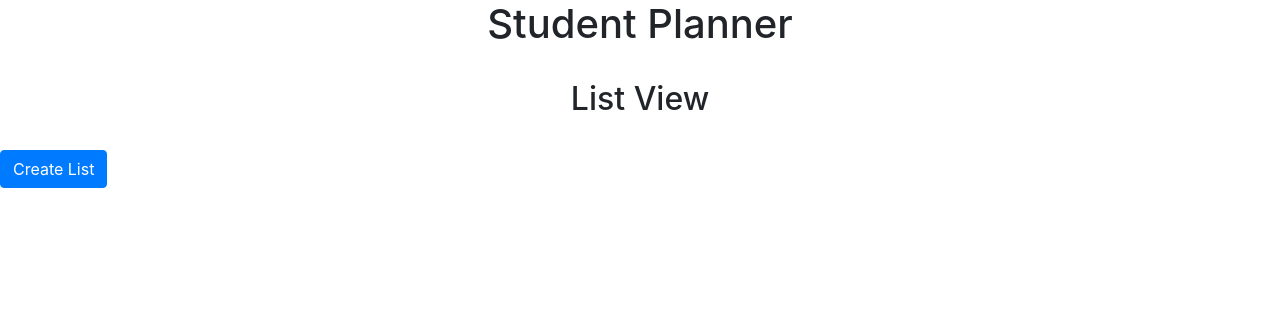
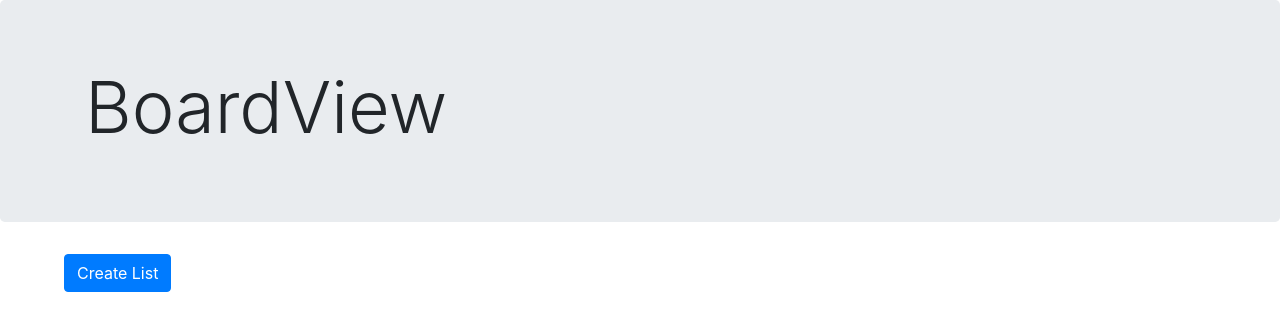
Before and after one commit to MayyarAA/studentplanner, a PHP site: page /listView.php?r=1 in a window 1280 px wide. Shown: the top 331 px of the page. Run offline with PHP 8.4, Linux system fonts and the light colour scheme; data that the repository does not hold is empty; some libraries are stand-ins or nearby versions.

Commit message:
simple UI/UX changes + adding trashcan icon on hover of lists

```diff
--- /dev/null
+++ b/CSS/BoardView-Body.css
@@ -0,0 +1,36 @@
+.row {
+    /* background-color: black; */
+    margin: 0% 5% 5% 5%;
+}
+
+.card {
+    margin: 20px 20px 20px 20px;
+}
+
+.card-header .btn {
+    visibility: hidden;
+}
+
+.card-header:hover {
+    background-color: #669999;
+}
+
+.card-header:hover .btn {
+    visibility: visible;
+    background-color: #669999;
+    border: none;
+}
+
+.card-Title button {
+    float: right;
+    padding: 0%;
+}
+
+.list-group-item .btn {
+    visibility: hidden;
+    /* padding: 0%; */
+}
+
+.list-group-item:hover {
+    background-color: #e0ebeb;
+}
--- a/listView.php
+++ b/listView.php
@@ -4,35 +4,38 @@ if ($_GET['r'] == t){
 header("Location: listView.php");
 die();
 }
+
 ?>
 <!DOCTYPE html>
 <html lang="">
 
-
 <head>
     <link rel="stylesheet" href="https://cdn.jsdelivr.net/npm/bootstrap@4.5.3/dist/css/bootstrap.min.css" integrity="sha384-TX8t27EcRE3e/ihU7zmQxVncDAy5uIKz4rEkgIXeMed4M0jlfIDPvg6uqKI2xXr2" crossorigin="anonymous">
+    <link href="CSS/jumbotron" rel="stylesheet">
+    <link href="CSS/BoardView-Body.css" rel="stylesheet">
     <title>Student Planner</title>
+
 </head>
 
     <body>
-        <h1 class="text-center">Student Planner</h1>
-	<br>
-        <h2 class="text-center">List View</h2>
-	<br>
+    <div class="jumbotron">
+        <div class="container">
+            <h1 class="display-3">BoardView</h1>
+        </div>
+    </div>
+    <button type="button" class="btn btn-primary" style='margin-left: 5%;' data-toggle="modal" data-target="#createList">Create List</button>
 
-    <button type="button" class="btn btn-primary" data-toggle="modal" data-target="#createList">
-  Create List
-</button>
 <?php
 require("conn.php");
+
 //If we have a delete function posted lets process it.
 if (!empty($_POST['deleteID'])){
 $stmt = $db->prepare('DELETE FROM task WHERE `taskID`=?');
             $stmt->execute(array($_POST['deleteID']));
             $task = $stmt->fetch();
 }
+//If the user submitted a new list request we run this code
 if (!empty($_POST['name'])){
-	//If the user submitted a new list request we run this code
 	$query = "
             INSERT INTO taskList (
                 listTitle,
@@ -49,6 +52,19 @@ if (!empty($_POST['name'])){
         $stmt = $db->prepare($query);
        	$result = $stmt->execute($query_params);
 }
+// If the user wants to delete a list, they need to confirm first then we can run this code to delete the list
+// if(!empty($_POST['Yes'])){
+//   $query= "
+//           DELETE FROM taskList
+//           where listTitle= :listTitle and boardID = :boardID
+//       ";
+//   $query_params = array(
+//     ':listTitle' => $_POST[''],
+//     ':boardID' => 1
+//   );
+//   $stmt = $db->prepare($query);
+//   $result = $stmt->execute($query_params);
+// }
 
 // get complete details for a list
 $stmt = $db->prepare('SELECT * FROM taskList ORDER BY `listID` ASC');
@@ -56,14 +72,21 @@ $stmt = $db->prepare('SELECT * FROM taskList ORDER BY `listID` ASC');
             $lists = $stmt->fetchAll();
 echo "<div class='row'>";
 foreach ($lists as $list){
-	//This code is run FOR EACH list that exists.
+  //This code is run FOR EACH list that exists.
 	echo "
 	<div class='col-xs-3'>
 	<div class='card'>
-	<div class='card-header'>".$list['listTitle']."</div>
+	<div class='card-header'>
+    <div class ='card-Title'>
+      ".$list['listTitle']."
+        <button type='button' class='btn btn-light'>
+          <img src='imgs/svg/trash.svg' style='width:20 height:20'></img>
+        </button>
+    </div>
+  </div>
+
 	<ul class='list-group list-group-flush'>
 	";
-
 
 	$stmt = $db->prepare('SELECT * FROM task WHERE `tl.listID` = ?');
             $stmt->execute(array($list['listID']));
@@ -91,7 +114,6 @@ echo "</div>";
       </div>
       <div class="modal-body">
         <form action="" class="form-newList" method="POST">
-
             <label for="inputName" class="sr-only">List Name</label>
             <input type="text" name="name" value="" class="form-control" placeholder="List Name" required/>
             <button class="btn btn-lg btn-primary btn-block" type="submit" value="Register">Create</button>
@@ -100,6 +122,29 @@ echo "</div>";
     </div>
   </div>
 </div>
+<!-- popup to make sure if user wants to delete the task list -->
+<!-- <div class="modal fade" id="DeleteList" tabindex="-1" aria-labelledby="DeleteList" aria-hidden="true">
+  <div class="modal-dialog">
+    <div class="modal-content">
+      <div class="modal-header">
+        <h5 class="modal-title" id="DeleteListTitle">Delete <?php echo $_GET['Title'];
+
+        ?></h5>
+        <button type="button" class="close" data-dismiss="modal" aria-label="Close">
+          <span aria-hidden="true">&times;</span>
+        </button>
+      </div>
+      <div class="modal-body">
+        <form action="" class="form-newList" method="POST">
+          <p>Are you sure you want to delete this list?</p>
+          <button class="btn btn-lg btn-primary btn-block" type="submit" name="Yes" value="Yes">Yes</button>
+          <button class="btn btn-lg btn-primary btn-block" type="submit" name="No" value="No">No</button>
+        </form>
+      </div>
+    </div>
+  </div>
+</div> -->
+<!-- popup to view task details -->
 <div class="modal fade" id="viewTask" tabindex="-1" aria-labelledby="viewTask" aria-hidden="true">
   <div class="modal-dialog">
     <div class="modal-content">
@@ -118,9 +163,18 @@ echo "</div>";
 <script>
 function dynamicModal(str)
 {
-$("#viewTaskFrame").attr("src", "https://mansci-db.uwaterloo.ca/~wmmeyer/wmmeyer/viewTask.php?id="+str);
+$("#viewTaskFrame").attr("src", "https://mansci-db.uwaterloo.ca/~wmmeyer/r2/studentplanner/viewTask.php?id="+str);
 }
 </script>
+
+<!-- <script>
+function DeleteModel(str)
+{
+$("#DeleteListTitle").attr("src", "https://mansci-db.uwaterloo.ca/~wmmeyer/r2/studentplanner/viewTask.php?Title="+str);
+}
+</script> -->
+
+
 <script src="https://code.jquery.com/jquery-3.4.1.slim.min.js" integrity="sha384-J6qa4849blE2+poT4WnyKhv5vZF5SrPo0iEjwBvKU7imGFAV0wwj1yYfoRSJoZ+n" crossorigin="anonymous"></script>
 <script src="https://cdn.jsdelivr.net/npm/popper.js@1.16.0/dist/umd/popper.min.js" integrity="sha384-Q6E9RHvbIyZFJoft+2mJbHaEWldlvI9IOYy5n3zV9zzTtmI3UksdQRVvoxMfooAo" crossorigin="anonymous"></script>
 <script src="https://stackpath.bootstrapcdn.com/bootstrap/4.4.1/js/bootstrap.min.js" integrity="sha384-wfSDF2E50Y2D1uUdj0O3uMBJnjuUD4Ih7YwaYd1iqfktj0Uod8GCExl3Og8ifwB6" crossorigin="anonymous"></script>
--- a/login.php
+++ b/login.php
@@ -47,7 +47,7 @@
 
             unset($row['passwordHash']);  //Take out the password hash from the returned row variable, we don't need this to be in the session.
             $_SESSION['user'] = $row; //Now put all variablse (except our password hash) into the php session so the rest of the website can use it.
-            header("Location: boardView.html");   //Redirect the user to the index.php page
+            header("Location: listView.php");   //Redirect the user to the index.php page
         }
         else
         {
--- a/viewTask.php
+++ b/viewTask.php
@@ -52,7 +52,7 @@ ON t.`tl.listID` = tl.listID WHERE `taskID`=?');
     </tr>
   </tbody>
 </table>
-<form action="listView.php" onclick="window.top.location = 'https://mansci-db.uwaterloo.ca/~wmmeyer/wmmeyer/listView.php?r=t'" class="form-newList" method="POST">
+<form action="listView.php" onclick="window.top.location = 'https://mansci-db.uwaterloo.ca/~wmmeyer/r2/studentplanner/listView.php?r=t'" class="form-newList" method="POST">
  <input type="hidden" id="deleteID" name="deleteID" value="<?php echo $_GET['id']; ?>">
 <input type="submit" class="btn btn-danger" name="delete" value="Delete Task"></input>
 </form>
```
Also changed, not shown: CSS/jumbotron.css (+7 -1 lines).
